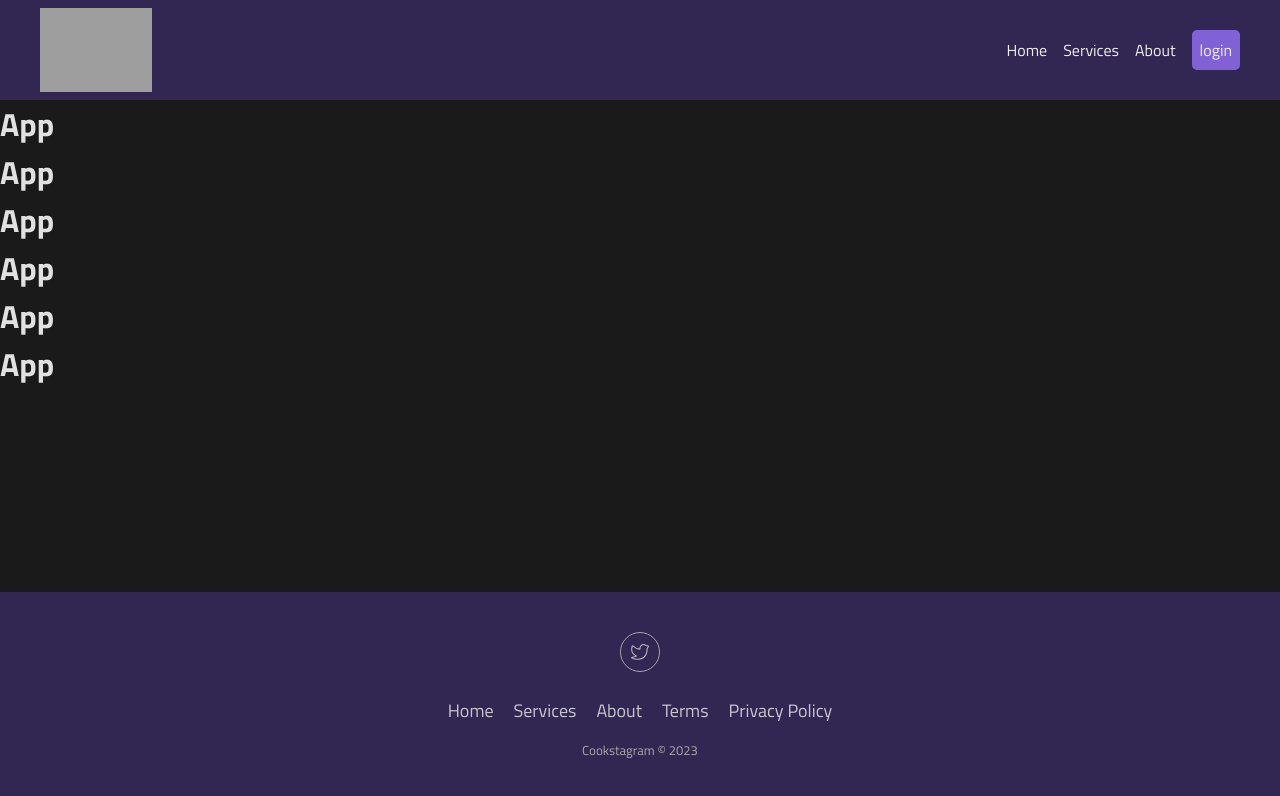
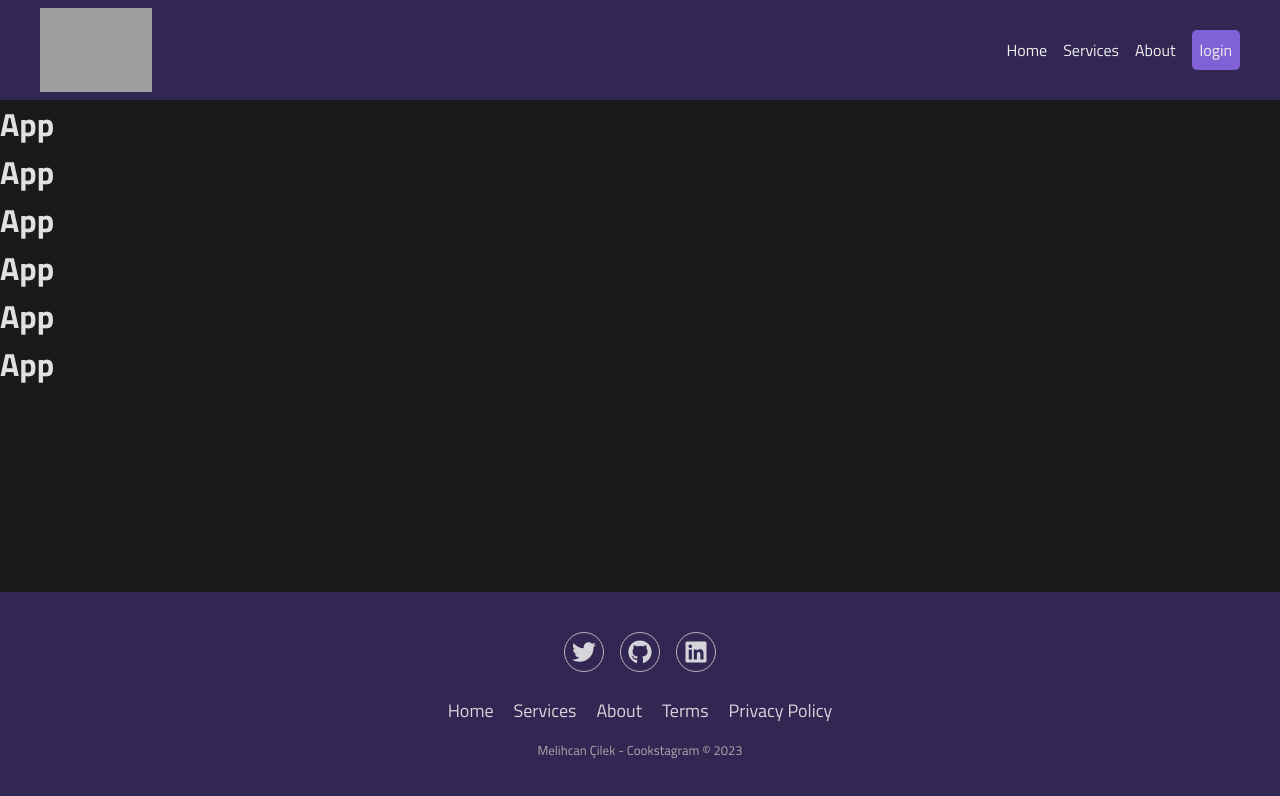
Before and after one commit to melihcanclk/cookstagram, a React (Vite) app in the folder frontend/: page / in a window 1280 px wide. Shown: the top 796 px of the page. Built offline with nearby package versions, Linux system fonts and the light colour scheme; grey boxes are pictures that could not be loaded.

Commit message:
feat(frontend/footer): social media accounts add

```diff
--- /dev/null
+++ b/frontend/src/assets/socialMediaAccounts.tsx
@@ -0,0 +1,19 @@
+import { FaTwitter, FaGithub, FaLinkedin } from "react-icons/fa";
+
+export const socialMediaAccounts = [
+    {
+        name: "twitter",
+        link: "https://twitter.com/melihcanclk",
+        icon: <FaTwitter />
+    },
+    {
+        name: "github",
+        link: "https://github.com/melihcanclk",
+        icon: <FaGithub />
+    },
+    {
+        name: "linkedin",
+        link: "https://www.linkedin.com/in/melihcanclk/",
+        icon: <FaLinkedin />
+    }
+];
--- a/frontend/src/components/Footer.tsx
+++ b/frontend/src/components/Footer.tsx
@@ -1,5 +1,5 @@
 import "../styles/footer.css";
-import { CiTwitter } from "react-icons/ci";
+import { socialMediaAccounts } from "../assets/socialMediaAccounts";
 
 interface FooterItemProps {
     href: string;
@@ -34,7 +34,13 @@ export const Footer = () => {
             <div className="footer-basic">
 
                 <div className="social">
-                    <SocialIcon href="#"> <CiTwitter /> </SocialIcon>
+                    {
+                        socialMediaAccounts.map((account) => (
+                            <SocialIcon href={account.link} key={account.name}>
+                                {account.icon}
+                            </SocialIcon>
+                        ))
+                    }
                 </div>
                 <ul className="list-inline">
                     <FooterItem href="#" text="Home" />
@@ -43,7 +49,7 @@ export const Footer = () => {
                     <FooterItem href="#" text="Terms" />
                     <FooterItem href="#" text="Privacy Policy" />
                 </ul>
-                <p className="copyright">Cookstagram © 2023</p>
+                <p className="copyright">Melihcan Çilek - Cookstagram © 2023</p>
             </div>
         </footer>
     );
--- a/frontend/src/index.css
+++ b/frontend/src/index.css
@@ -20,6 +20,8 @@
   --responsiveButtonWidth: 1rem;
   --socialIconSize: 40px;
   --socialFontSize: 1.5rem;
+  --footerLinkFontSize: 18px;
+  --opacityForText: 0.87;
 
   color-scheme: light dark;
   color: rgba(255, 255, 255, 0.87);
@@ -33,6 +35,11 @@
 
   margin: 0 auto;
   width: 100%;
+}
+
+.text {
+  color: var(--textColor);
+  opacity: var(--opacityForText);
 }
 
 #root {
--- a/frontend/src/styles/footer.css
+++ b/frontend/src/styles/footer.css
@@ -11,7 +11,7 @@
     padding: 0;
     list-style: none;
     text-align: center;
-    font-size: 18px;
+    font-size: var(--footerLinkFontSize);
     line-height: 1.6;
     margin-bottom: 0;
 
@@ -24,11 +24,12 @@
 .footer-basic ul a {
     color: inherit;
     text-decoration: none;
-    opacity: 0.8;
+    opacity: var(--opacityForText);
 }
 
 .footer-basic ul a:hover {
     opacity: 1;
+    color: var(--secondaryColor);
 }
 
 .footer-basic .social {
@@ -57,11 +58,12 @@
     border: 1px solid #ccc;
     margin: 0 8px;
     color: inherit;
-    opacity: 0.75;
+    opacity: var(--opacityForText);
 }
 
 .footer-basic .social>a:hover {
-    opacity: 0.9;
+    opacity: 1;
+    background-color: var(--mainColorSecondary);
 }
 
 .footer-basic .copyright {
```
